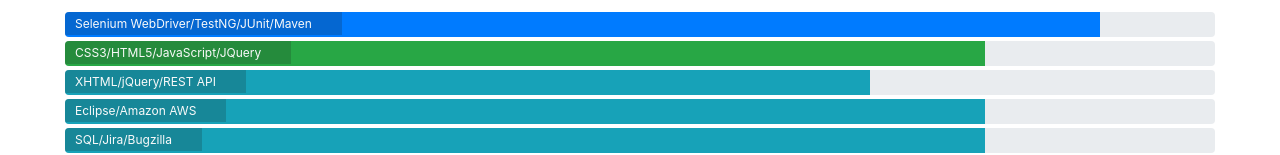
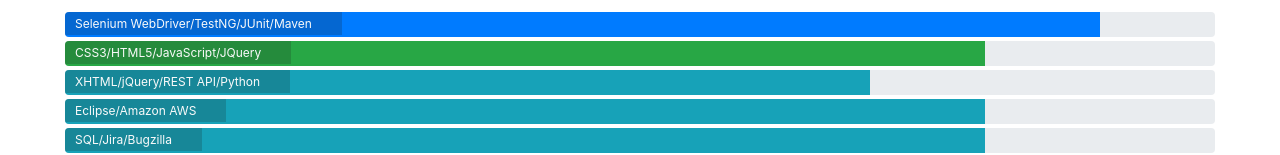
Before and after one commit to daat2/ccvitae, a plain HTML site: page resume.html in a window 1280 px wide. Shown: the part 651-806 px from the top of the page. Drawn offline with nearby package versions, Linux system fonts and the light colour scheme.

Commit message:
fix progress bar skills

```diff
--- a/resume.html
+++ b/resume.html
@@ -95,7 +95,7 @@
 	                            <div class="progress-bar bg-info" role="progressbar" aria-valuenow="70" aria-valuemin="0" aria-valuemax="100" style="width:70%;">
 	                                <span class="sr-only">80% complete</span>
 	                            </div>
-	                            <span class="progress-type"> XHTML/jQuery/REST API</span>
+	                            <span class="progress-type"> XHTML/jQuery/REST API/Python</span>
 	                        </div>
 	                        <div class="progress">
 	                            <div class="progress-bar bg-info" role="progressbar" aria-valuenow="80" aria-valuemin="0" aria-valuemax="100" style="width:80%;">
```
